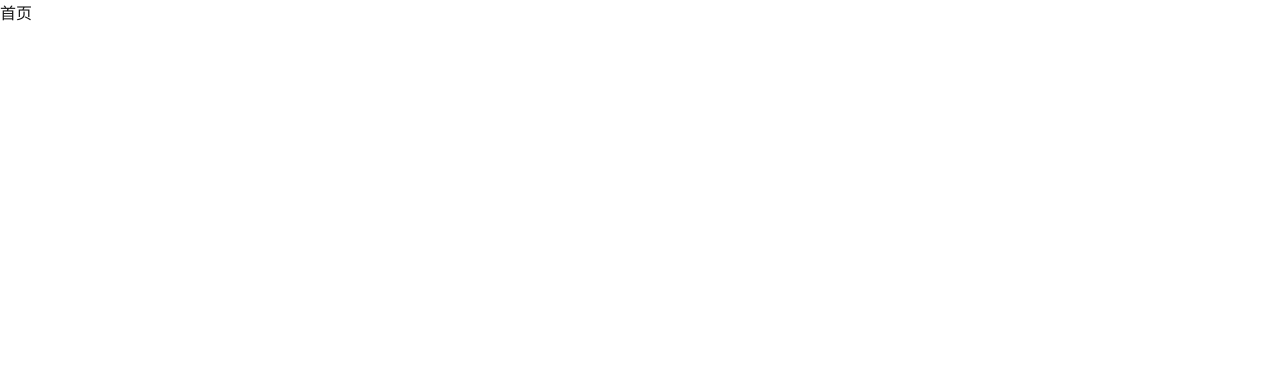
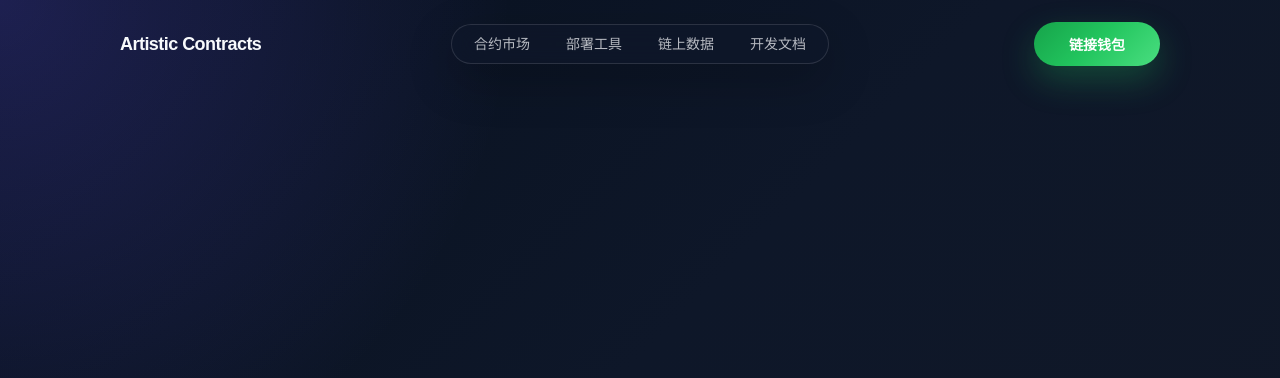
Before and after one commit to LiuCaptain/solidity-next-artistic, a Next.js app: page / in a window 1280 px wide. Shown: the top 378 px of the page. Built offline with nearby package versions, Linux system fonts and the light colour scheme.

Commit message:
提交页面导航设计

```diff
--- a/src/app/page.module.scss
+++ b/src/app/page.module.scss
@@ -0,0 +1,87 @@
+.page {
+  min-height: 100vh;
+  background:
+    radial-gradient(circle at top left, rgba(106, 85, 255, 0.22), transparent 32rem),
+    linear-gradient(135deg, #08111f 0%, #0e1729 48%, #111827 100%);
+  color: #f8fafc;
+}
+
+.header {
+  position: relative;
+  display: flex;
+  align-items: center;
+  justify-content: space-between;
+  width: calc(100% - 240px);
+  height: 88px;
+  margin: 0 auto;
+}
+
+.brand {
+  display: inline-flex;
+  align-items: center;
+  font-size: 18px;
+  font-weight: 700;
+  letter-spacing: -0.03em;
+  white-space: nowrap;
+}
+
+.nav {
+  position: absolute;
+  left: 50%;
+  display: flex;
+  align-items: center;
+  gap: 36px;
+  padding: 12px 22px;
+  border: 1px solid rgba(255, 255, 255, 0.12);
+  border-radius: 999px;
+  background: rgba(15, 23, 42, 0.62);
+  box-shadow: 0 16px 48px rgba(0, 0, 0, 0.22);
+  backdrop-filter: blur(18px);
+  transform: translateX(-50%);
+}
+
+.nav a {
+  color: rgba(248, 250, 252, 0.72);
+  font-size: 14px;
+  font-weight: 500;
+  line-height: 1;
+  white-space: nowrap;
+  transition:
+    color 180ms ease,
+    text-shadow 180ms ease;
+}
+
+.nav a:hover {
+  color: #ffffff;
+  text-shadow: 0 0 18px rgba(125, 211, 252, 0.5);
+}
+
+.walletButton {
+  display: inline-flex;
+  align-items: center;
+  justify-content: center;
+  min-width: 126px;
+  height: 44px;
+  border: 0;
+  border-radius: 999px;
+  background: linear-gradient(135deg, #16a34a 0%, #22c55e 48%, #4ade80 100%);
+  box-shadow: 0 14px 34px rgba(34, 197, 94, 0.28);
+  color: #ffffff;
+  cursor: pointer;
+  font: inherit;
+  font-size: 14px;
+  font-weight: 700;
+  transition:
+    box-shadow 180ms ease,
+    transform 180ms ease;
+}
+
+.walletButton:hover {
+  box-shadow: 0 18px 42px rgba(34, 197, 94, 0.38);
+  transform: translateY(-1px);
+}
+
+.walletButton:focus-visible {
+  outline: 3px solid rgba(34, 197, 94, 0.44);
+  outline-offset: 3px;
+}
--- a/src/app/page.tsx
+++ b/src/app/page.tsx
@@ -1,5 +1,24 @@
 import styles from "./page.module.scss"
 
 export default function Home() {
-	return <div className={styles.page}> 首页 </div>
+	return (
+		<main className={styles.page}>
+			<header className={styles.header}>
+				<a className={styles.brand} href="#">
+					Artistic Contracts
+				</a>
+
+				<nav className={styles.nav} aria-label="Primary navigation">
+					<a href="#">合约市场</a>
+					<a href="#">部署工具</a>
+					<a href="#">链上数据</a>
+					<a href="#">开发文档</a>
+				</nav>
+
+				<button className={styles.walletButton} type="button">
+					链接钱包
+				</button>
+			</header>
+		</main>
+	)
 }
```
